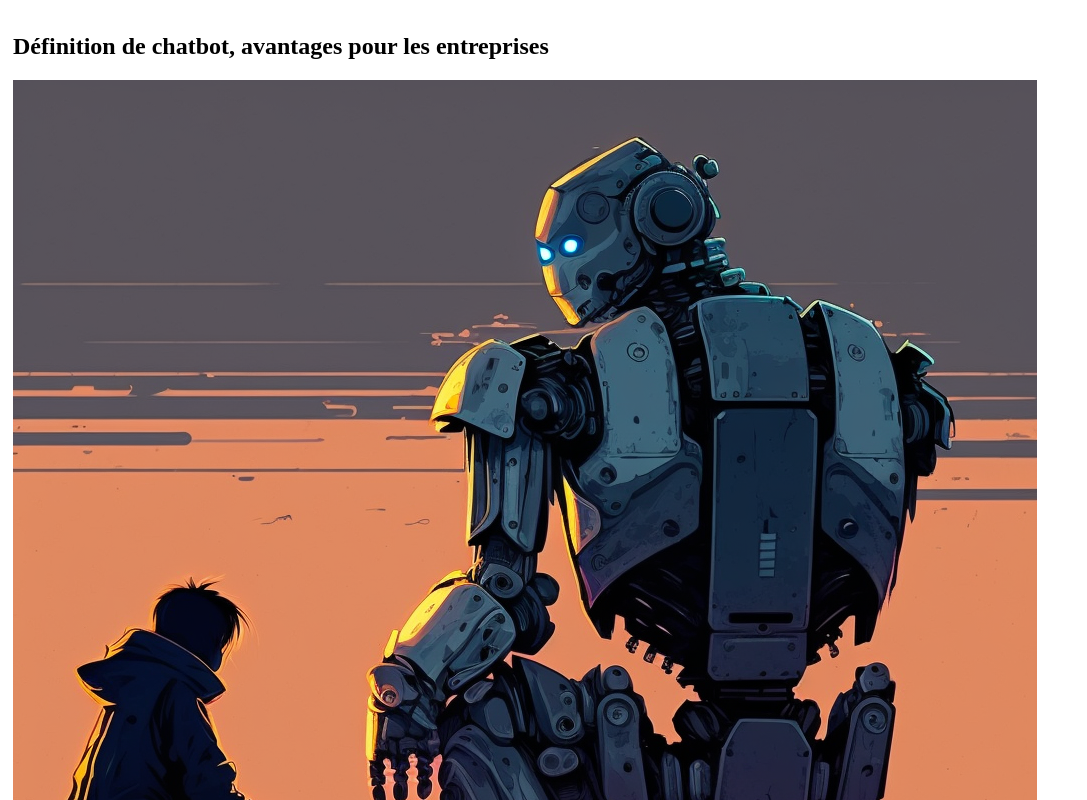
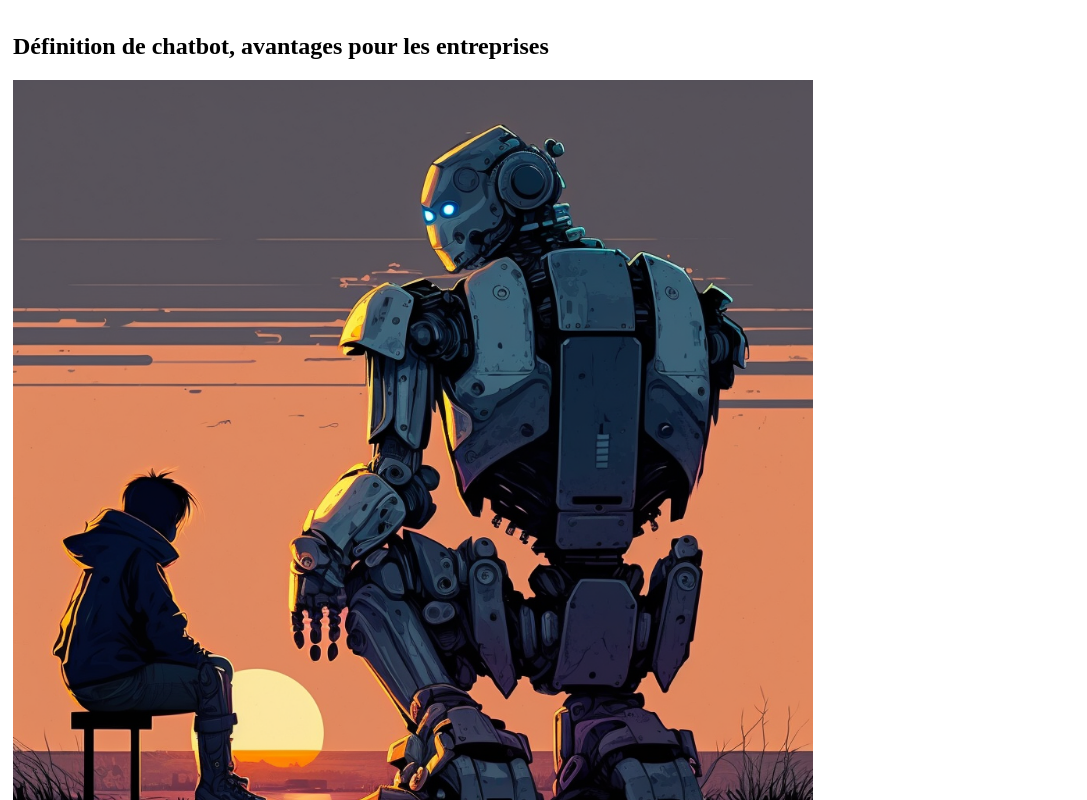
Before and after one commit to GlenLB/chatbot, a plain HTML site: page index.html in a window 1280 px wide. Shown: the top 800 px of the page, without its empty margins (0-1087 px from the left). Drawn offline with Linux system fonts and the light colour scheme.

Commit message:
Update index.html

```diff
--- a/index.html
+++ b/index.html
@@ -1,6 +1,6 @@
 <article style="max-width: 650px; padding: 5px;">
 <h1 style="margin-top: 20px;">Définition de chatbot, avantages pour les entreprises</h1>
-<img src="robot-chat-humain.png" alt="robot de discussion et humain" />
+<img src="robot-chat-humain.png" alt="robot de discussion et humain" style="max-width: 800px" />
 <p>Vous vous intéressez aux <strong>chatbots</strong>, et vous voulez en savoir plus à propos de cet outil <strong>web marketing</strong> ? Dans cet article, je vous explique ce qu'est un chatbot, et quels sont ses <strong>avantages</strong> et son utilité pour une <strong>entreprise</strong>. Nous verrons aussi <strong>comment créer un chatbot</strong> aujourd'hui. Allez, c'est parti !</p>
 <h2>Qu’est-ce qu’un chatbot ?</h2>
 <p><strong>Définition</strong> : <em>un chatbot, c'est un script informatique qui a pour fonction d’entretenir une conversation avec un humain par le biais d'une boîte de dialogue</em>.</p>
```
